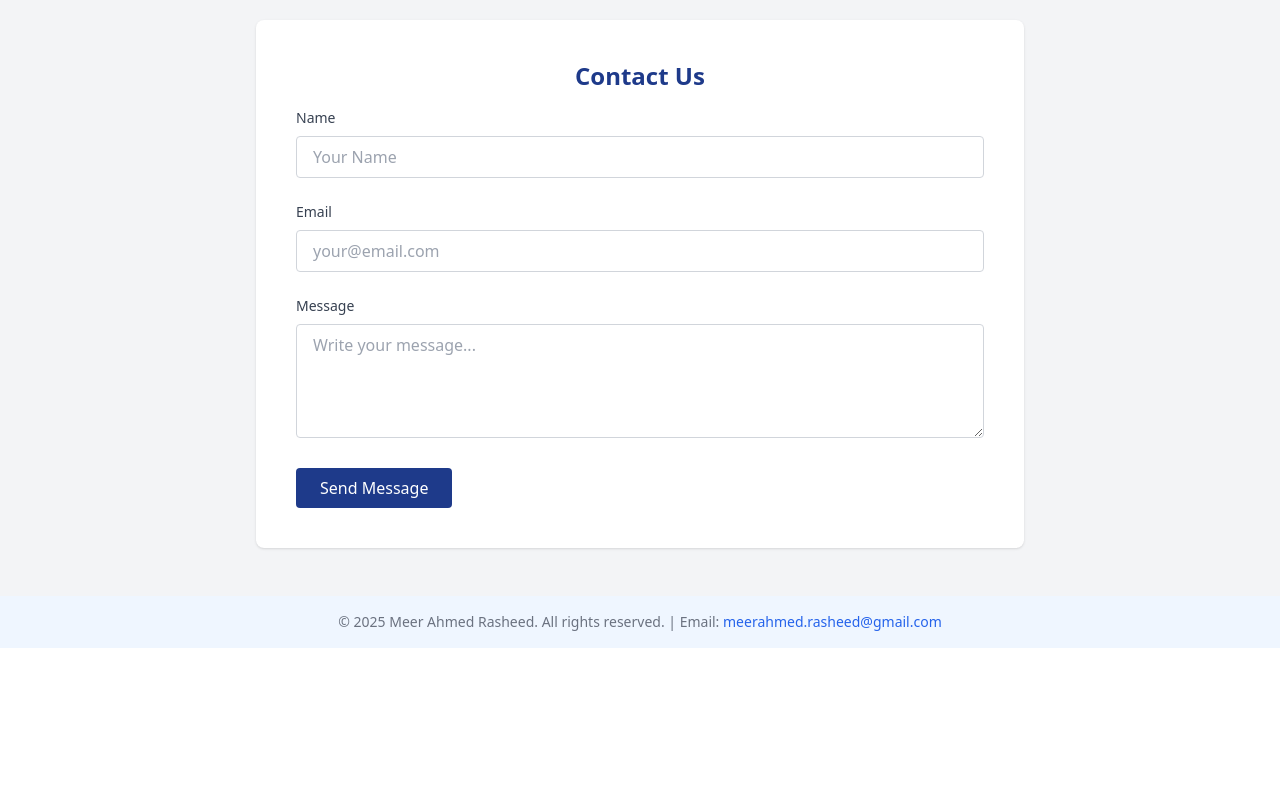
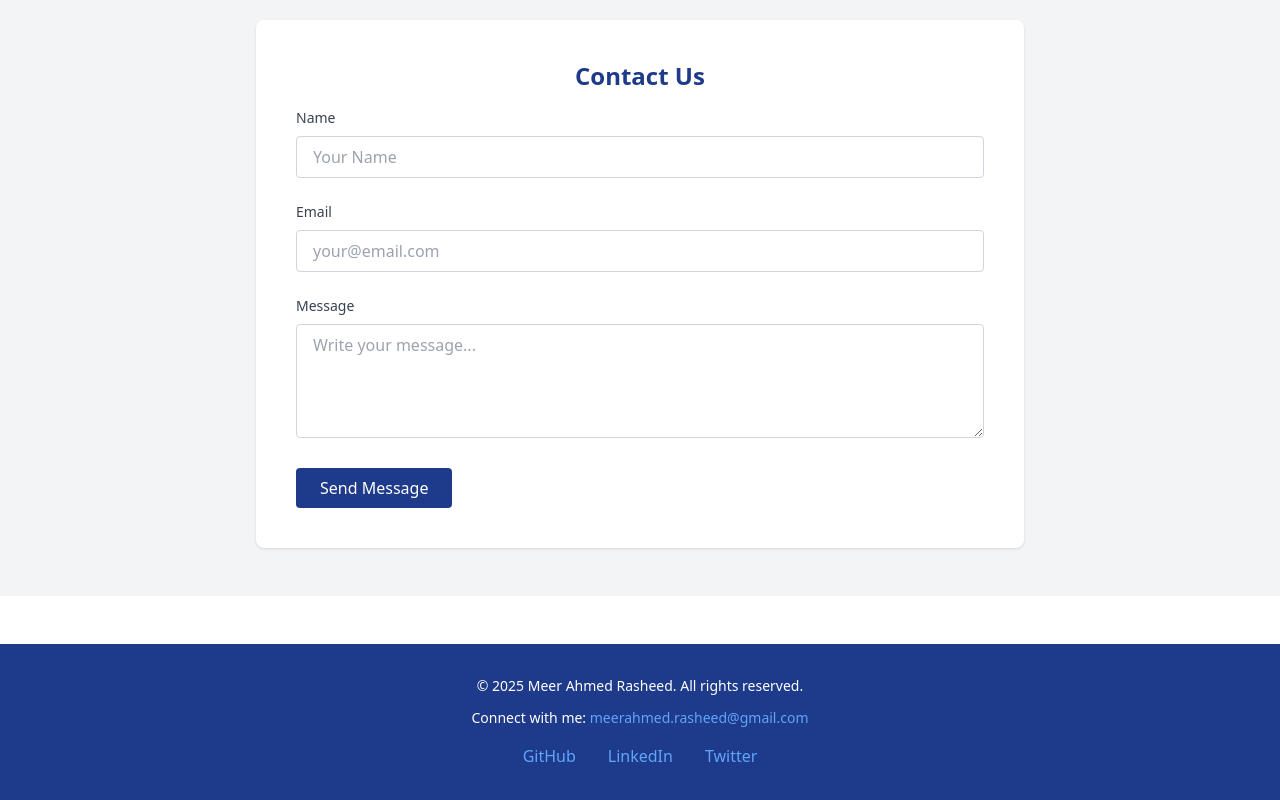
Before and after one commit to ahmedraheed/Portfolio, a plain HTML site: page index.html in a window 1280 px wide. Shown: the part 2508-3308 px from the top of the page. Before the commit the page ends 3156 px from the top, so only its background shows below. Drawn offline with nearby package versions, Linux system fonts and the light colour scheme.

Commit message:
response footer

```diff
--- a/index.html
+++ b/index.html
@@ -37,7 +37,7 @@
   <section id="about" class="py-16 px-6 bg-white">
     <div class="max-w-4xl mx-auto flex flex-col md:flex-row items-center gap-10">
       <div class="w-full md:w-1/3">
-        <img src="ChatGPT Image Apr 11, 2025, 12_43_13 AM.png" alt="Meer Ahmed Rasheed" class=" shadow-lg mx-auto w-64 h-100 object-cover border-4  transition-transform duration-300 hover:scale-105">
+        <img src="ChatGPT Image Apr 11, 2025, 12_43_13 AM.png" alt="Meer Ahmed Rasheed" class="shadow-lg mx-auto w-64 h-100 object-cover border-4 transition-transform duration-300 hover:scale-105">
       </div>
       <div class="w-full md:w-2/3">
         <h2 class="text-3xl font-bold text-blue-900 mb-4">Hi, I'm Meer Ahmed Rasheed</h2>
@@ -56,7 +56,7 @@
 
   <!-- Card Section -->
   <section id="Resources" class="py-16 px-6 bg-white">
-    <div class="max-w-5xl mx-auto grid md:grid-cols-3 gap-6">
+    <div class="max-w-5xl mx-auto grid sm:grid-cols-1 md:grid-cols-2 lg:grid-cols-3 gap-6">
       <div class="border rounded-lg shadow p-6 text-center">
         <img src="https://cdn-icons-png.flaticon.com/512/1046/1046874.png" alt="Experience Icon" class="w-16 h-16 mx-auto mb-4">
         <h3 class="text-xl font-semibold text-blue-800 mb-2">Experience</h3>
@@ -65,7 +65,7 @@
       <div class="border rounded-lg shadow p-6 text-center">
         <img src="https://cdn-icons-png.flaticon.com/512/1077/1077012.png" alt="Skills Icon" class="w-16 h-16 mx-auto mb-4">
         <h3 class="text-xl font-semibold text-blue-800 mb-2">Skills</h3>
-        <p class="text-sm text-gray-700">Python, Django, HTML/CSS, JavaScript, Git, Docker, DRF, Celery,Channels, PostgreSQL,AWS,EC2,CI/CD,Verserl, Tailwind CSS.</p>
+        <p class="text-sm text-gray-700">Python, Django, HTML/CSS, JavaScript, Git, Docker, DRF, Celery, Channels, PostgreSQL, AWS, EC2, CI/CD, Vercel, Tailwind CSS.</p>
       </div>
       <div class="border rounded-lg shadow p-6 text-center">
         <img src="https://cdn-icons-png.flaticon.com/512/109/109613.png" alt="Projects Icon" class="w-16 h-16 mx-auto mb-4">
@@ -110,13 +110,10 @@
             </div>
             <div class="p-6 md:w-1/2">
               <h3 class="text-xl font-semibold text-blue-800 mb-2">Mastering FastAPI Framework</h3>
-              <p class="text-sm text-gray-700 mb-4">Learn how I structure APIs using FastAPI, define Pydantic models, implement dependency injection, handle authentication and authorization, and manage pagination in production-grade applications.
-
-              </p>
+              <p class="text-sm text-gray-700 mb-4">Learn how I structure APIs using FastAPI, define Pydantic models, implement dependency injection, handle authentication and authorization, and manage pagination in production-grade applications.</p>
               <a href="https://github.com/ahmedraheed" target="_blank" rel="noopener noreferrer" class="text-blue-600 hover:underline font-semibold">Read More →</a>
             </div>
           </div>
-
       </div>
     </div>
   </section>
@@ -125,8 +122,6 @@
   <section id="contact-form" class="bg-gray-100 py-12 px-6">
     <div class="max-w-3xl mx-auto bg-white p-10 rounded-lg shadow">
       <h2 class="text-2xl font-bold text-blue-900 mb-4 text-center">Contact Us</h2>
-
-    <!-- Added enctype for Formspree to work correctly -->
       <form action="https://formspree.io/f/mnnpwzqo" method="POST" enctype="multipart/form-data" class="space-y-6">
         <div>
           <label class="block mb-2 text-sm font-medium text-gray-700">Name</label>
@@ -145,10 +140,22 @@
     </div>
   </section>
 
+  <!-- Footer -->
+  <footer class="bg-blue-900 text-white py-8 mt-12">
+    <div class="max-w-6xl mx-auto text-center">
+      <!-- Copyright & Email -->
+      <p class="text-sm mb-3">&copy; 2025 Meer Ahmed Rasheed. All rights reserved.</p>
+      <p class="text-sm mb-4">Connect with me:
+        <a href="mailto:meerahmed.rasheed@gmail.com" class="text-blue-400 hover:underline">meerahmed.rasheed@gmail.com</a>
+      </p>
 
-  <!-- Footer -->
-  <footer class="text-center text-sm p-4 text-gray-500 bg-blue-50">
-    &copy; 2025 Meer Ahmed Rasheed. All rights reserved. | Email: <a href="mailto:meerahmed.rasheed@gmail.com" class="text-blue-600 hover:underline">meerahmed.rasheed@gmail.com</a>
+      <!-- Social Media Links -->
+      <div class="flex justify-center space-x-8 mt-4">
+        <a href="https://github.com/ahmedraheed" target="_blank" class="text-blue-400 hover:underline">GitHub</a>
+        <a href="https://www.linkedin.com/in/ahmedraheed" target="_blank" class="text-blue-400 hover:underline">LinkedIn</a>
+        <a href="https://twitter.com/ahmedraheed" target="_blank" class="text-blue-400 hover:underline">Twitter</a>
+      </div>
+    </div>
   </footer>
 </body>
 </html>
```
Lines whose indentation alone changed are shown as unchanged.
